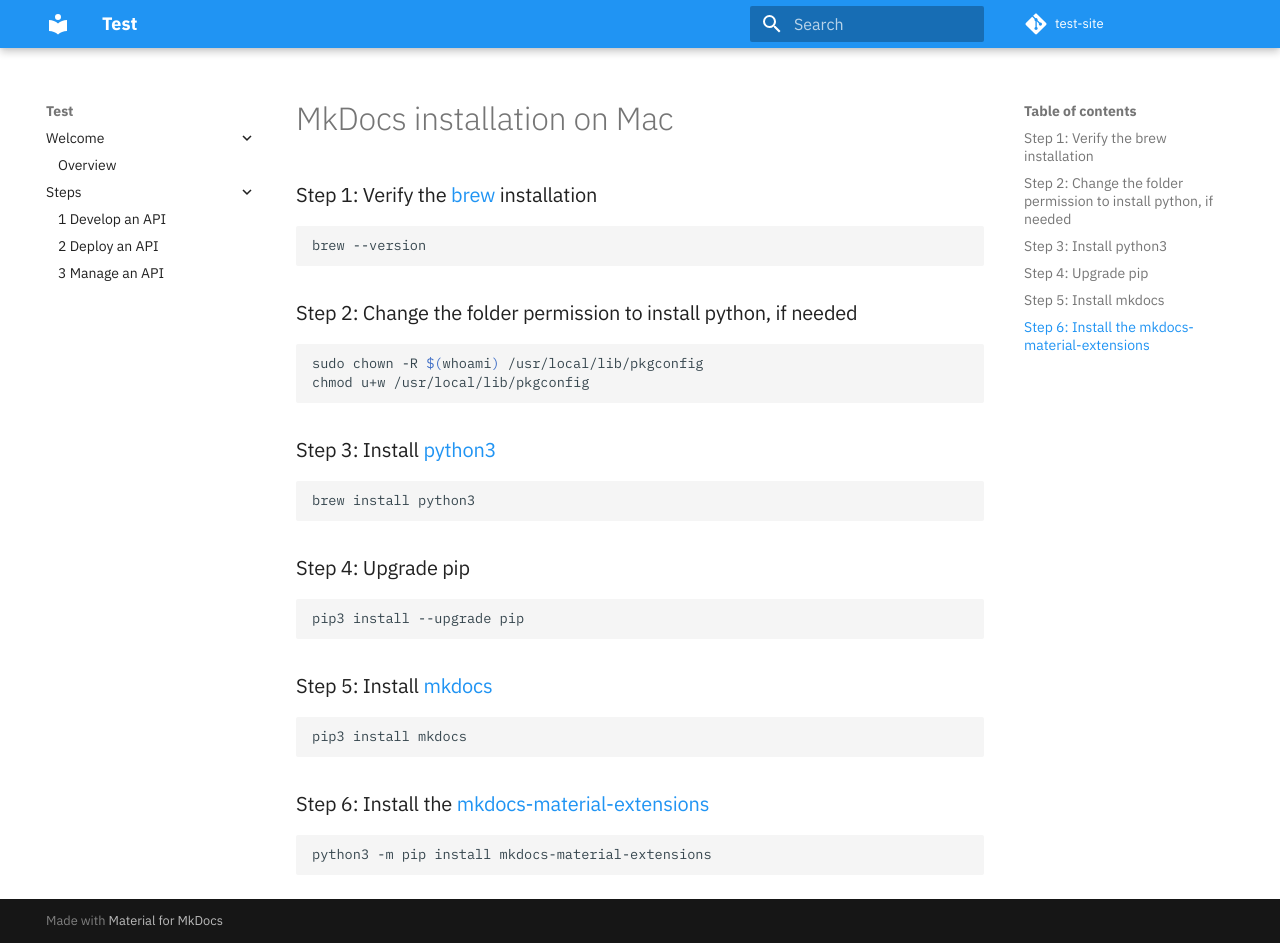
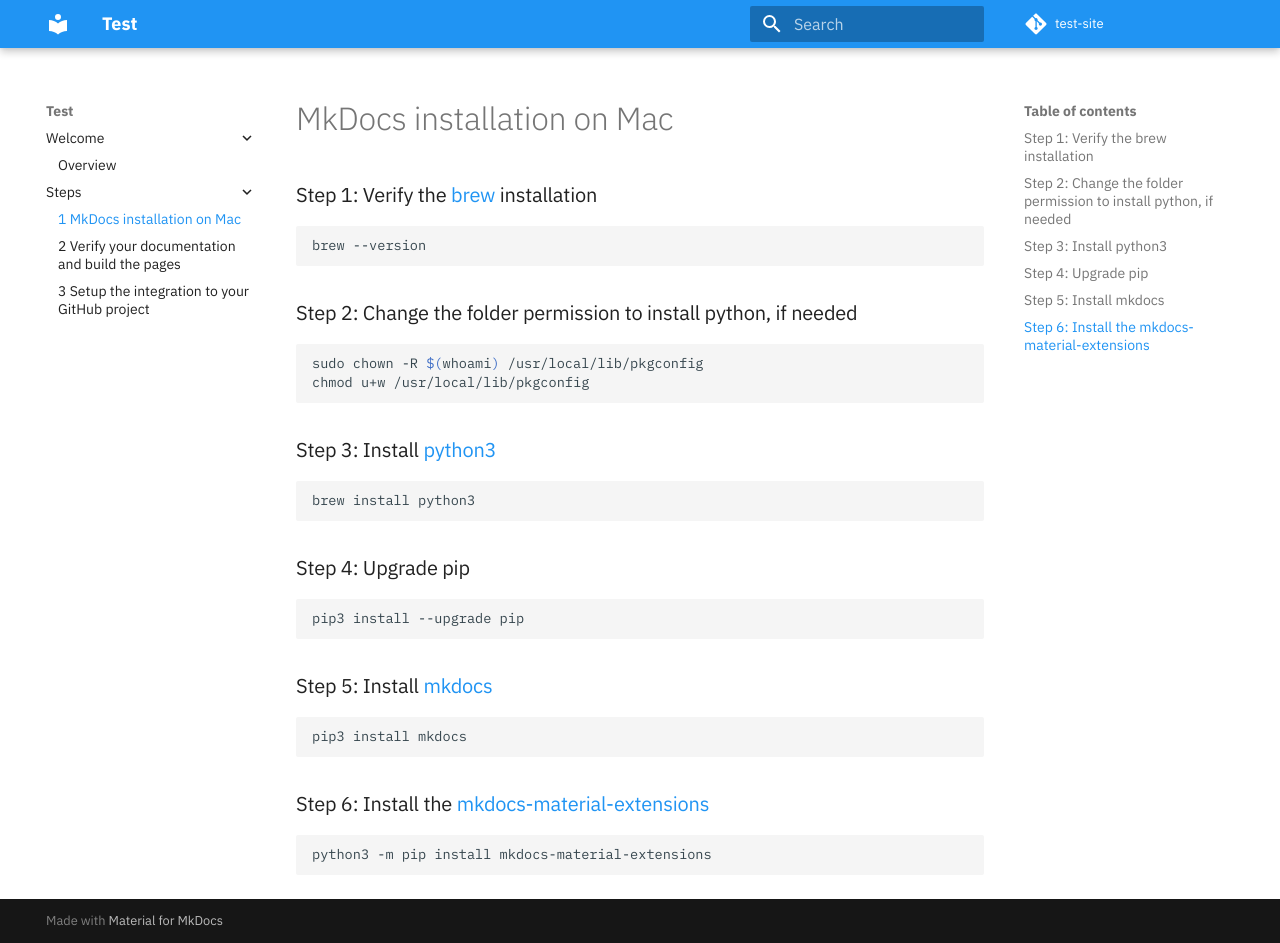
Before and after one commit to Nashaath/test-site, an MkDocs documentation site: the page built from documentation/steps/1-MkDocs-installation-on-Mac.md, in a window 1280 px wide and 943 px high. Built offline with MkDocs 1.6.1 and Material for MkDocs 9.7.7, drawn with Linux system fonts in a browser that asks for light colours; comment, search, counter and statistics services are not loaded.

Commit message:
Update mkdocs.yml

```diff
--- a/mkdocs.yml
+++ b/mkdocs.yml
@@ -14,9 +14,9 @@
   - Welcome:
     - Overview: README.md
   - Steps:
-    - 1 Develop an API: develop.md
-    - 2 Deploy an API: deploy.md
-    - 3 Manage an API: manage.md
+    - 1 MkDocs installation on Mac: steps/1-MkDocs-installation-on-Mac.md
+    - 2 Verify your documentation and build the pages: steps/2-Verify-your-documentation-and-build-the-pages.md
+    - 3 Setup the integration to your GitHub project: steps/3-Setup-the-integration-to-your-GitHub-project.md
 
 ## DO NOT CHANGE BELOW THIS LINE
 
```
